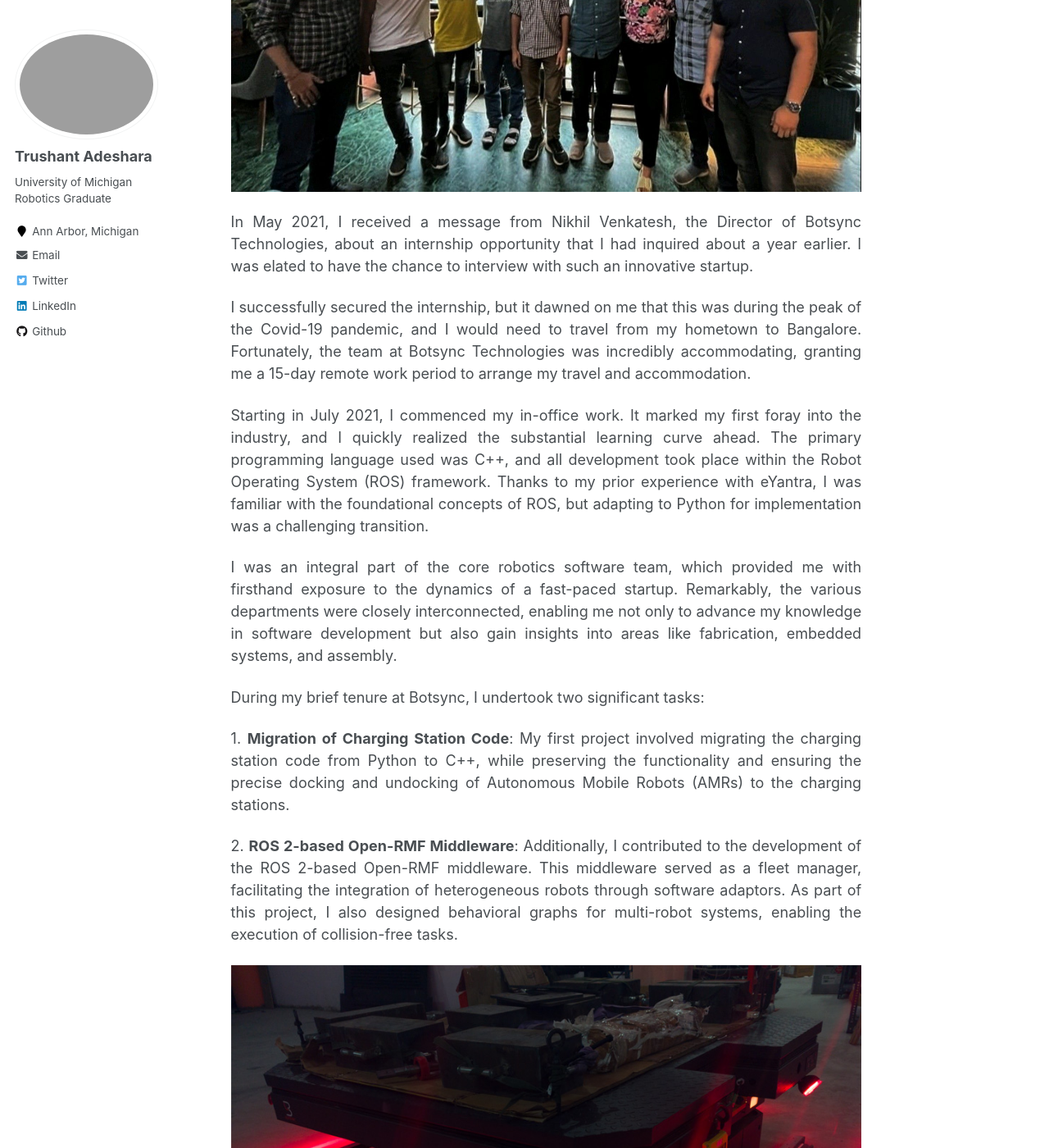
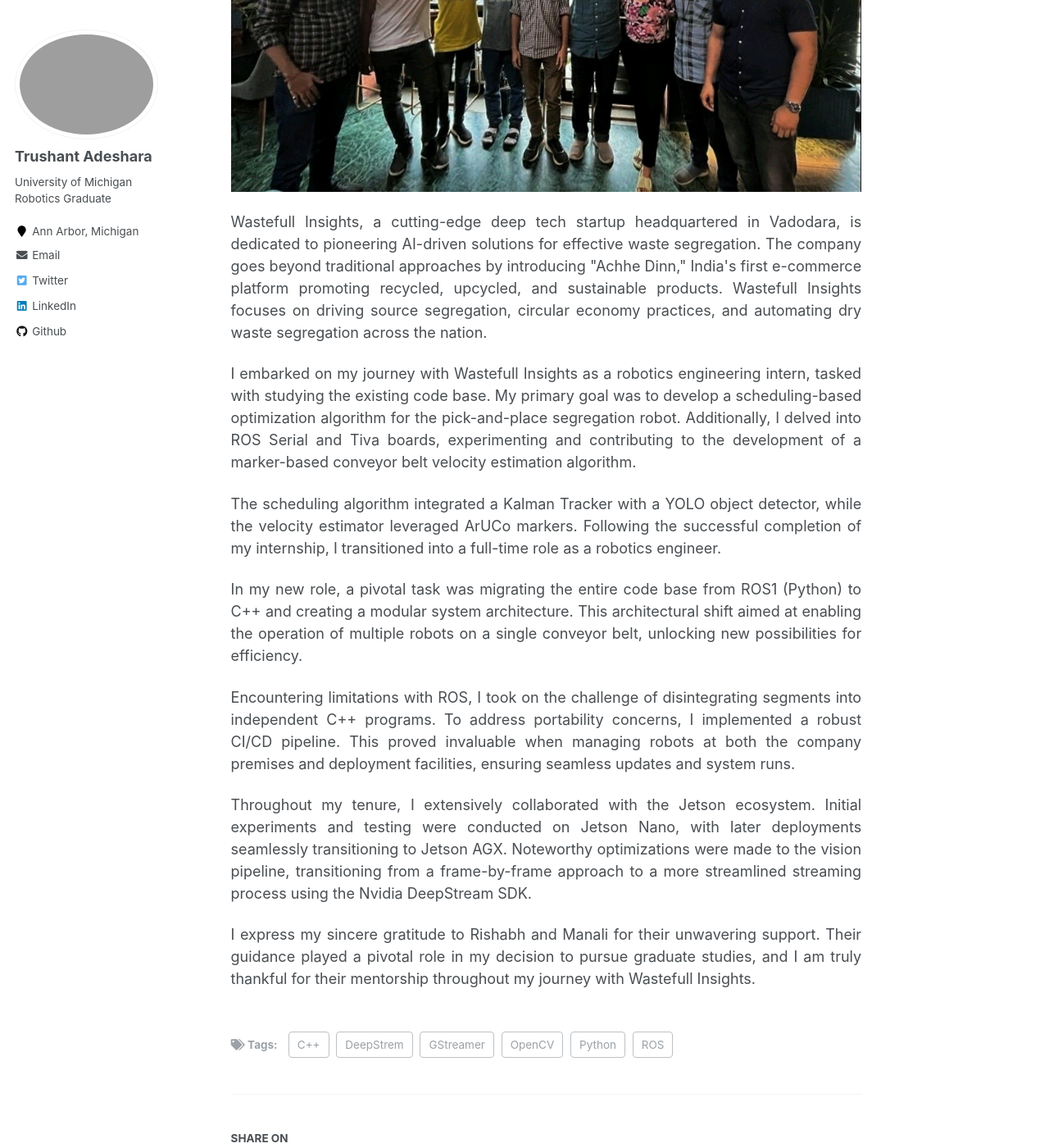
Before and after one commit to trushant05/trushant05.github.io, a Jekyll site: the page built from _work/2023-07-10-work-3.md, in a window 1280 px wide and 1400 px high, scrolled down 487 px. Shown: the whole window at 82% size. Built offline with Jekyll 4.4.1, drawn with Linux system fonts in a browser that asks for light colours; some of the changed text lies outside the part shown.

Commit message:
add content for wastefull insights experience

```diff
--- a/_work/2023-07-10-work-3.md
+++ b/_work/2023-07-10-work-3.md
@@ -6,34 +6,34 @@ permalink: /work/wi/
 date: 2023-07-10
 location: "Vadodara, Gujarat, India"
 tags:
-  - test
+  - ROS
+  - OpenCV
+  - GStreamer
+  - DeepStrem
+  - C++
+  - Python
 ---
 
 <p style="text-align: center">
 <img src="/images/work/wi/me.jpeg"></p>
 
 <p style="text-align: justify">
-In May 2021, I received a message from Nikhil Venkatesh, the Director of Botsync Technologies, about an internship opportunity that I had inquired about a year earlier. I was elated to have the chance to interview with such an innovative startup.</p>
+Wastefull Insights, a cutting-edge deep tech startup headquartered in Vadodara, is dedicated to pioneering AI-driven solutions for effective waste segregation. The company goes beyond traditional approaches by introducing "Achhe Dinn," India's first e-commerce platform promoting recycled, upcycled, and sustainable products. Wastefull Insights focuses on driving source segregation, circular economy practices, and automating dry waste segregation across the nation. </p>
 
 <p style="text-align: justify">
-I successfully secured the internship, but it dawned on me that this was during the peak of the Covid-19 pandemic, and I would need to travel from my hometown to Bangalore. Fortunately, the team at Botsync Technologies was incredibly accommodating, granting me a 15-day remote work period to arrange my travel and accommodation.</p>
+I embarked on my journey with Wastefull Insights as a robotics engineering intern, tasked with studying the existing code base. My primary goal was to develop a scheduling-based optimization algorithm for the pick-and-place segregation robot. Additionally, I delved into ROS Serial and Tiva boards, experimenting and contributing to the development of a marker-based conveyor belt velocity estimation algorithm. </p>
 
 <p style="text-align: justify">
-Starting in July 2021, I commenced my in-office work. It marked my first foray into the industry, and I quickly realized the substantial learning curve ahead. The primary programming language used was C++, and all development took place within the Robot Operating System (ROS) framework. Thanks to my prior experience with eYantra, I was familiar with the foundational concepts of ROS, but adapting to Python for implementation was a challenging transition.</p>
+The scheduling algorithm integrated a Kalman Tracker with a YOLO object detector, while the velocity estimator leveraged ArUCo markers. Following the successful completion of my internship, I transitioned into a full-time role as a robotics engineer. </p>
 
 <p style="text-align: justify">
-I was an integral part of the core robotics software team, which provided me with firsthand exposure to the dynamics of a fast-paced startup. Remarkably, the various departments were closely interconnected, enabling me not only to advance my knowledge in software development but also gain insights into areas like fabrication, embedded systems, and assembly.</p>
-
-During my brief tenure at Botsync, I undertook two significant tasks:
+In my new role, a pivotal task was migrating the entire code base from ROS1 (Python) to C++ and creating a modular system architecture. This architectural shift aimed at enabling the operation of multiple robots on a single conveyor belt, unlocking new possibilities for efficiency. </p>
 
 <p style="text-align: justify">
-1. <b>Migration of Charging Station Code</b>: My first project involved migrating the charging station code from Python to C++, while preserving the functionality and ensuring the precise docking and undocking of Autonomous Mobile Robots (AMRs) to the charging stations.</p>
+Encountering limitations with ROS, I took on the challenge of disintegrating segments into independent C++ programs. To address portability concerns, I implemented a robust CI/CD pipeline. This proved invaluable when managing robots at both the company premises and deployment facilities, ensuring seamless updates and system runs. </p>
 
 <p style="text-align: justify">
-2. <b>ROS 2-based Open-RMF Middleware</b>: Additionally, I contributed to the development of the ROS 2-based Open-RMF middleware. This middleware served as a fleet manager, facilitating the integration of heterogeneous robots through software adaptors. As part of this project, I also designed behavioral graphs for multi-robot systems, enabling the execution of collision-free tasks.</p>
-
-<p style="text-align: center">
-<img src="/images/work/botsync/amr.jpg"></p>
+Throughout my tenure, I extensively collaborated with the Jetson ecosystem. Initial experiments and testing were conducted on Jetson Nano, with later deployments seamlessly transitioning to Jetson AGX. Noteworthy optimizations were made to the vision pipeline, transitioning from a frame-by-frame approach to a more streamlined streaming process using the Nvidia DeepStream SDK. </p>
 
 <p style="text-align: justify">
-Overall, my experience at Botsync was exceptionally rewarding. I'm grateful to Nikhil Venkatesh and my colleagues for their invaluable support in my professional growth during my time with the company.</p>
+I express my sincere gratitude to Rishabh and Manali for their unwavering support. Their guidance played a pivotal role in my decision to pursue graduate studies, and I am truly thankful for their mentorship throughout my journey with Wastefull Insights. </p>
```
Also changed, not shown: _projects/project-1.md (+0 -5 lines), _projects/project-2.md (+0 -4 lines).
